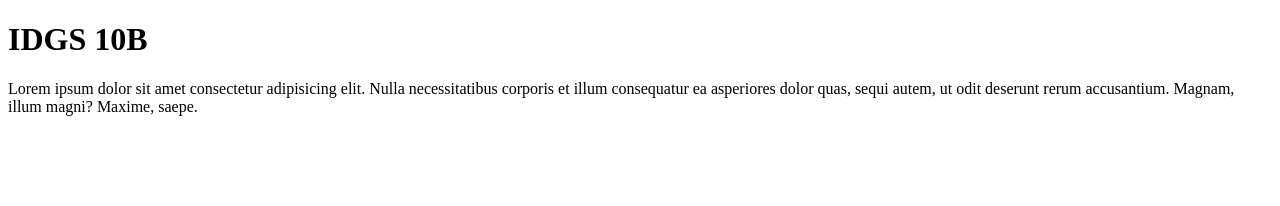
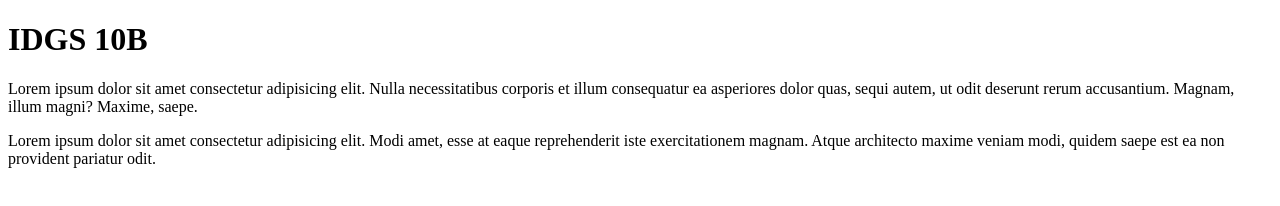
Before and after one commit to rircmx/Prueba, a plain HTML site: page IDGS10B.html in a window 1280 px wide. Drawn offline with Linux system fonts and the light colour scheme.

Commit message:
Agregar párrafo

```diff
--- a/IDGS10B.html
+++ b/IDGS10B.html
@@ -9,6 +9,6 @@
 <body>
     <h1>IDGS 10B</h1>
     <P>Lorem ipsum dolor sit amet consectetur adipisicing elit. Nulla necessitatibus corporis et illum consequatur ea asperiores dolor quas, sequi autem, ut odit deserunt rerum accusantium. Magnam, illum magni? Maxime, saepe.</P>
-
+    <p>Lorem ipsum dolor sit amet consectetur adipisicing elit. Modi amet, esse at eaque reprehenderit iste exercitationem magnam. Atque architecto maxime veniam modi, quidem saepe est ea non provident pariatur odit.</p>
 </body>
 </html>
```
